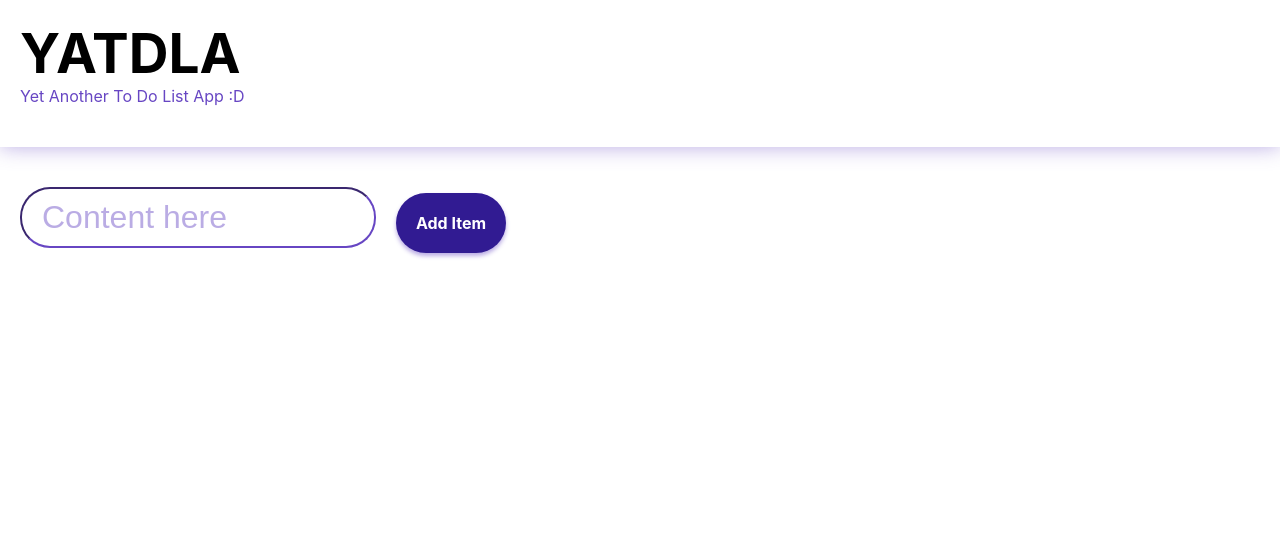
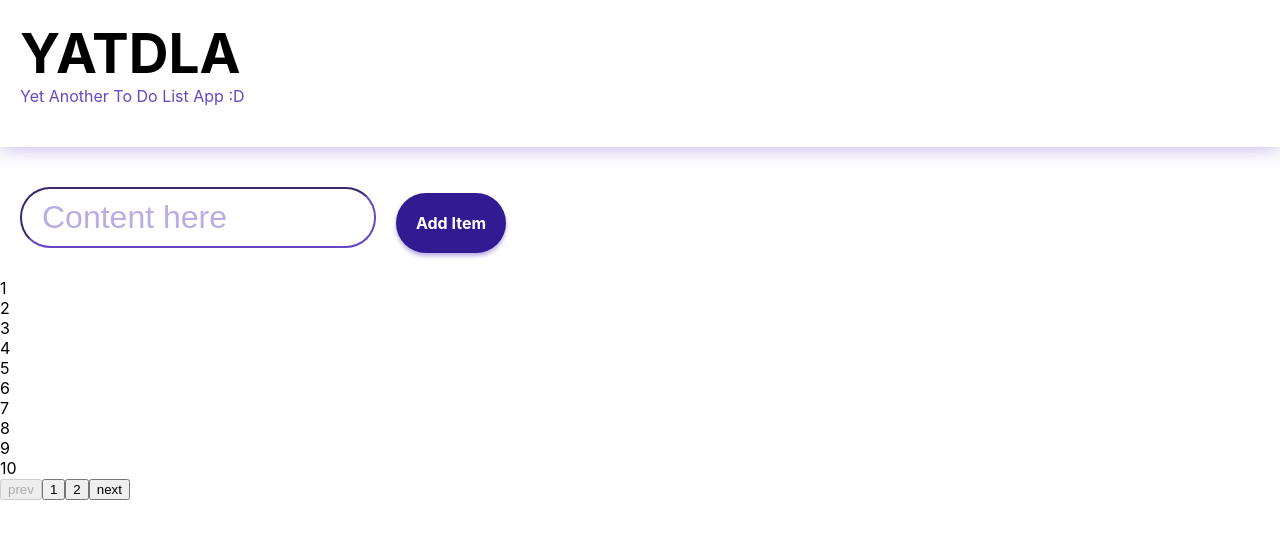
Before and after one commit to koombea/To-Do-List-Technical-Assessment, a Next.js app: page / in a window 1280 px wide. Shown: the top 538 px of the page. Built offline with nearby package versions, Linux system fonts and the light colour scheme.

Commit message:
Simple pagination approach

```diff
--- /dev/null
+++ b/components/ItemList.tsx
@@ -0,0 +1,78 @@
+import * as React from 'react';
+import { FormEvent, useState } from 'react';
+
+interface ItemListProps {
+  data: any[];
+  dataLimit: number;
+  pageLimit: number;
+}
+
+const ItemList = (props: ItemListProps) => {
+  const [pages] = useState(Math.round(props.data.length / props.dataLimit));
+  const [currentPage, setCurrentPage] = useState(1);
+
+  function goToNextPage() {
+    setCurrentPage((page) => page + 1);
+  }
+
+  function goToPreviousPage() {
+    setCurrentPage((page) => page - 1);
+  }
+
+  function changePage(event: FormEvent<HTMLButtonElement>) {
+    const pageNumber = Number(event.currentTarget.textContent);
+    setCurrentPage(pageNumber);
+  }
+
+  const getPaginatedData = () => {
+    const startIndex = currentPage * props.dataLimit - props.dataLimit;
+    const endIndex = startIndex + props.dataLimit;
+    return props.data.slice(startIndex, endIndex);
+  };
+
+  const getPaginationGroup = () => {
+    let start =
+      Math.floor((currentPage - 1) / props.pageLimit) * props.pageLimit;
+    if (currentPage === pages + 1) {
+      return new Array(props.pageLimit).fill(0).map((_, idx) => start + idx);
+    } else {
+      return new Array(props.pageLimit)
+        .fill(0)
+        .map((_, idx) => start + idx + 1);
+    }
+  };
+
+  return (
+    <div>
+      <div>
+        {getPaginatedData().map((d, idx) => (
+          <div key={idx}>{d}</div>
+        ))}
+      </div>
+
+      <div>
+        <button onClick={goToPreviousPage} disabled={currentPage === 1}>
+          prev
+        </button>
+
+        {getPaginationGroup().map((item, index) => (
+          <button
+            key={index}
+            onClick={changePage}
+            className={`paginationItem ${
+              currentPage === item ? 'active' : null
+            }`}
+          >
+            <span>{item}</span>
+          </button>
+        ))}
+
+        <button onClick={goToNextPage} disabled={currentPage === pages + 1}>
+          next
+        </button>
+      </div>
+    </div>
+  );
+};
+
+export default ItemList;
--- a/pages/index.tsx
+++ b/pages/index.tsx
@@ -3,6 +3,7 @@ import type { NextPage } from 'next';
 import Head from 'next/head';
 import { useState } from 'react';
 import styled from 'styled-components';
+import ItemList from '../components/ItemList';
 import { CONSTANTS } from '../lib/constants';
 import { Colors } from '../styles/styleConstants';
 import { StyledButton } from '../styles/StyledButton';
@@ -80,6 +81,13 @@ const Home: NextPage = () => {
             <StyledButton onClick={onAddItem}>Add Item</StyledButton>
           </div>
         </div>
+        <ItemList
+          data={'1 2 3 4 5 6 7 8 9 10 11 12 13 14 15 16 17 18 19 20 21'.split(
+            ' '
+          )}
+          dataLimit={10}
+          pageLimit={2}
+        />
       </main>
     </div>
   );
```
